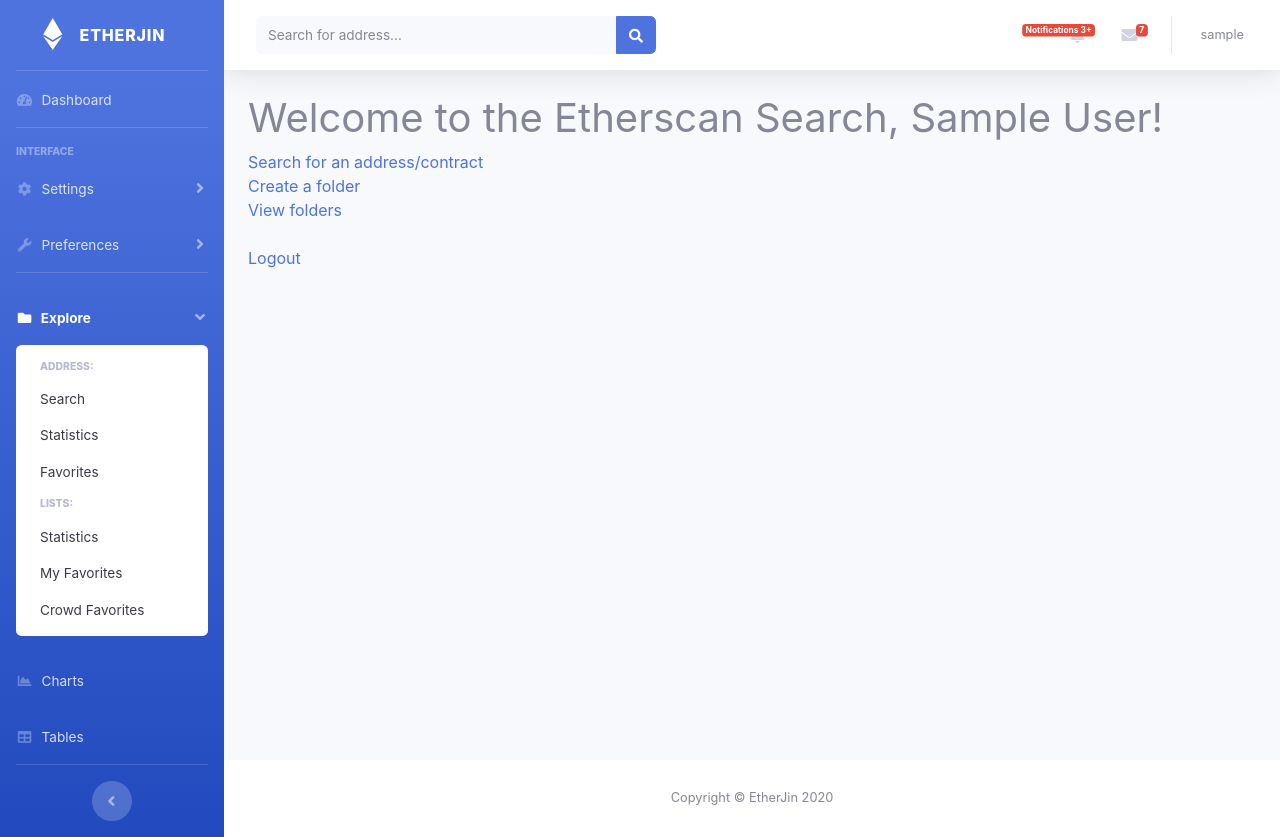
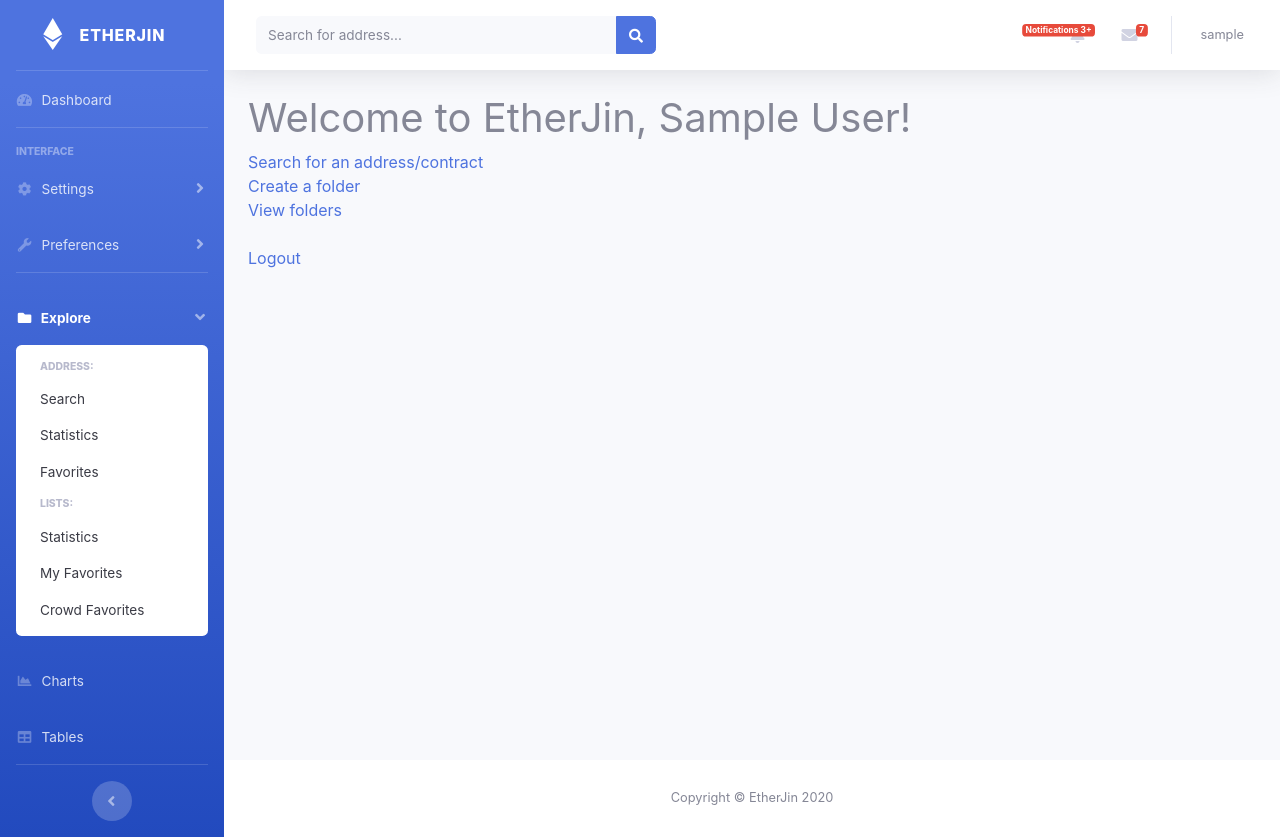
Before and after one commit to lidia-k/EtherJin, a Django app: page / in a window 1280 px wide. Run offline with Django 3.2, Linux system fonts and the light colour scheme; the visitor is signed in with stand-in values (Sample User, id 1); some libraries are stand-ins or nearby versions.

Commit message:
Change Etherscan Search to EtherJin in the h1 tag of the index template

```diff
--- a/etherscan_app/templates/etherscan_app/index.html
+++ b/etherscan_app/templates/etherscan_app/index.html
@@ -1,6 +1,6 @@
 {% extends 'etherscan_app/base.html' %}
 {% block content %}
-<h1>Welcome to the Etherscan Search, {{ user.get_full_name }}!</h1>
+<h1>Welcome to EtherJin, {{ user.get_full_name }}!</h1>
 <a href="{% url 'etherscan_app:search' %}">Search for an address/contract</a><br>
 <a href="{% url 'etherscan_app:create-folder' %}">Create a folder</a><br>
 <a href="{% url 'etherscan_app:show-folders' %}">View folders</a>
```
